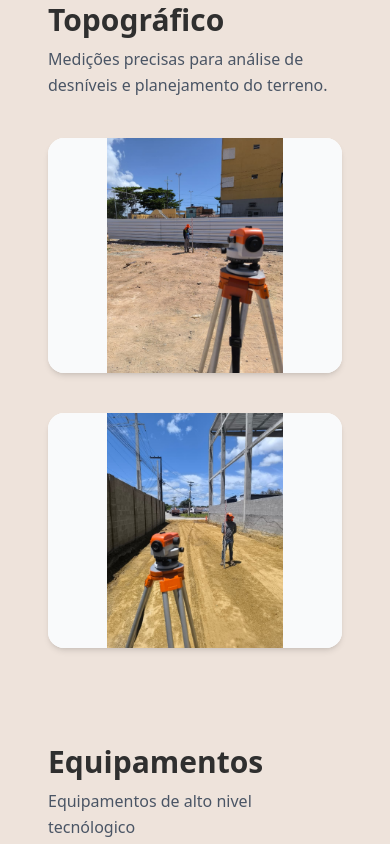
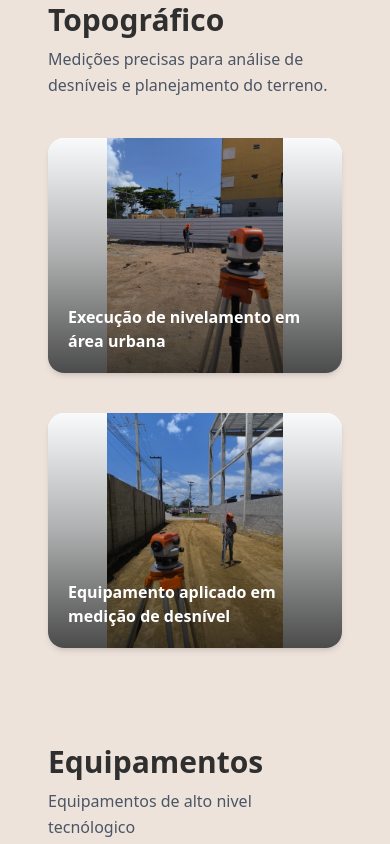
Before and after one commit to PedroLucaV/iatopografia, a Vue app: page / in a window 390 px wide. Shown: the part 2060-2904 px from the top of the page. Built offline with nearby package versions, Linux system fonts and the light colour scheme.

Commit message:
feat: created

```diff
--- a/src/components/Galerias.vue
+++ b/src/components/Galerias.vue
@@ -72,10 +72,12 @@ const galerias = [
                                 class="w-full h-full object-contain transition-transform duration-500 group-hover:scale-[1.03]" />
                         </div>
 
-                        <div class="absolute inset-0 bg-gradient-to-t from-black/70 via-black/20 to-transparent
-                   opacity-0 group-hover:opacity-100 transition-opacity duration-300
-                   flex items-end">
-                            <p class="text-white text-lg font-semibold p-6">
+                        <div class="absolute inset-0
+         bg-gradient-to-t from-black/70 via-black/30 to-transparent
+         opacity-100 md:opacity-0 md:group-hover:opacity-100
+         transition-opacity duration-300
+         flex items-end">
+                            <p class="text-white text-base font-semibold p-5">
                                 {{ foto.legenda }}
                             </p>
                         </div>
--- a/vite.config.ts
+++ b/vite.config.ts
@@ -12,7 +12,7 @@ export default defineConfig({
     tailwindcss(),
     vueDevTools(),
   ],
-  base:'/iatopografia/',
+  base:'/',
   resolve: {
     alias: {
       '@': fileURLToPath(new URL('./src', import.meta.url))
```
